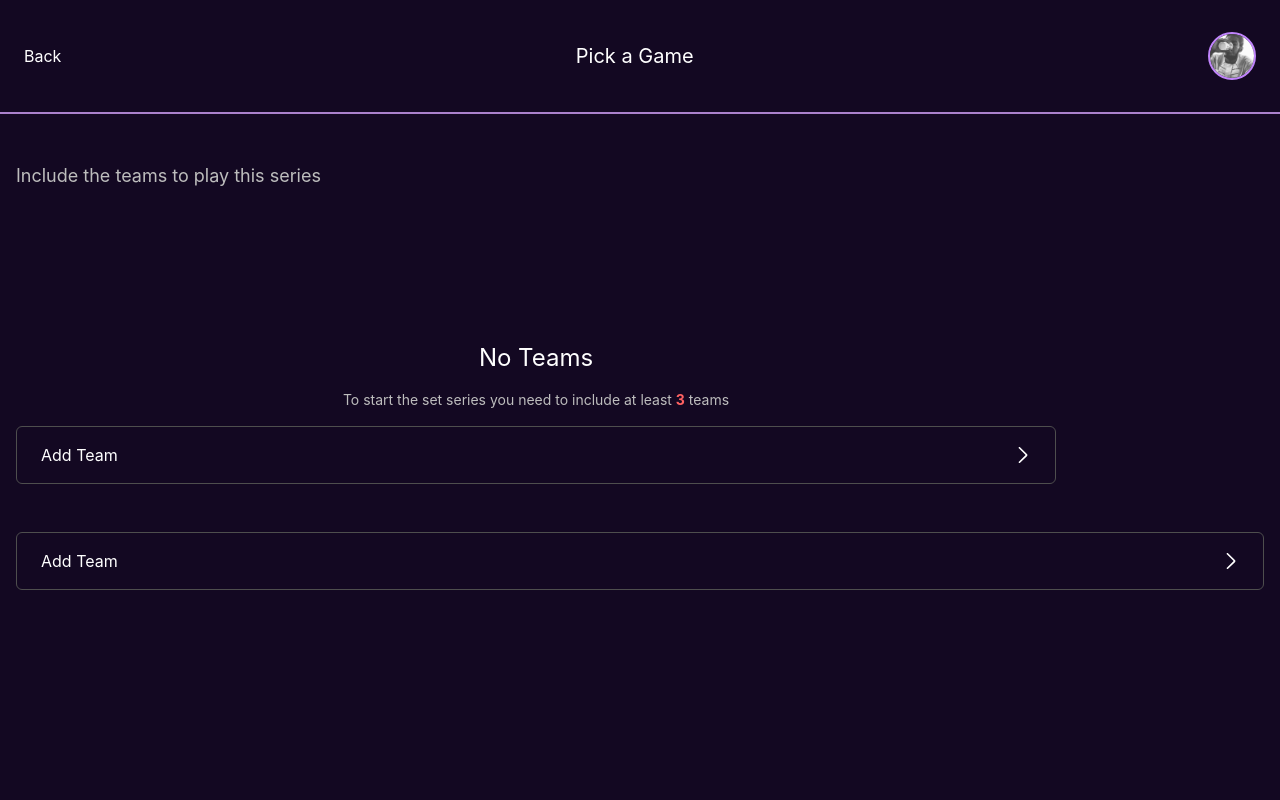
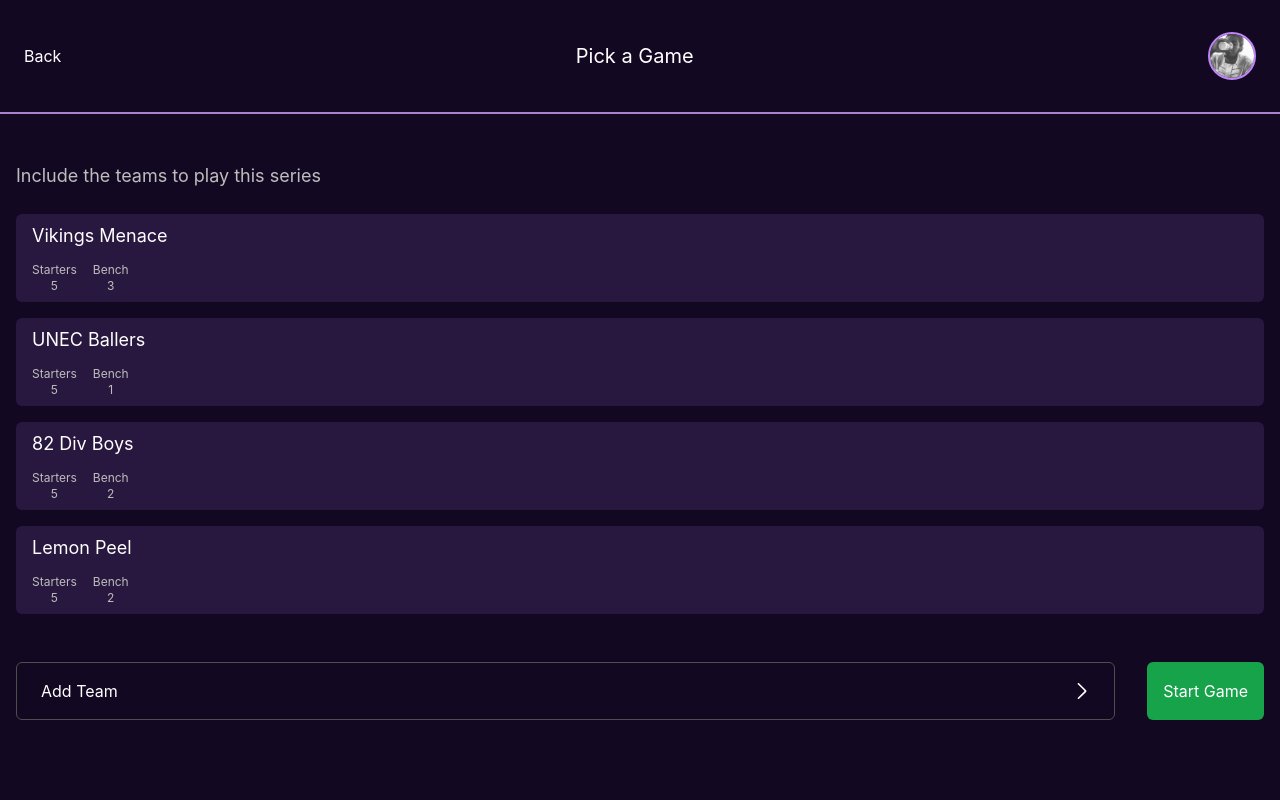
Before and after one commit to auleki/play-ball-client, a Next.js app: page /game/draft in a window 1280 px wide. Shown: the top 800 px of the page. Built offline with nearby package versions, Linux system fonts and the light colour scheme.

Commit message:
mock data to test draft page

```diff
--- /dev/null
+++ b/utilities/mock.data.ts
@@ -0,0 +1,26 @@
+export const teams = [
+    {
+        id: 34,
+        name: "Vikings Menace",
+        starters: 5,
+        bench: 3
+    },
+    {
+        id: 21,
+        name: "UNEC Ballers",
+        starters: 5,
+        bench: 1
+    },
+    {
+        id: 14,
+        name: "82 Div Boys",
+        starters: 5,
+        bench: 2
+    },
+    {
+        id: 91,
+        name: "Lemon Peel",
+        starters: 5,
+        bench: 2
+    }
+]
```
